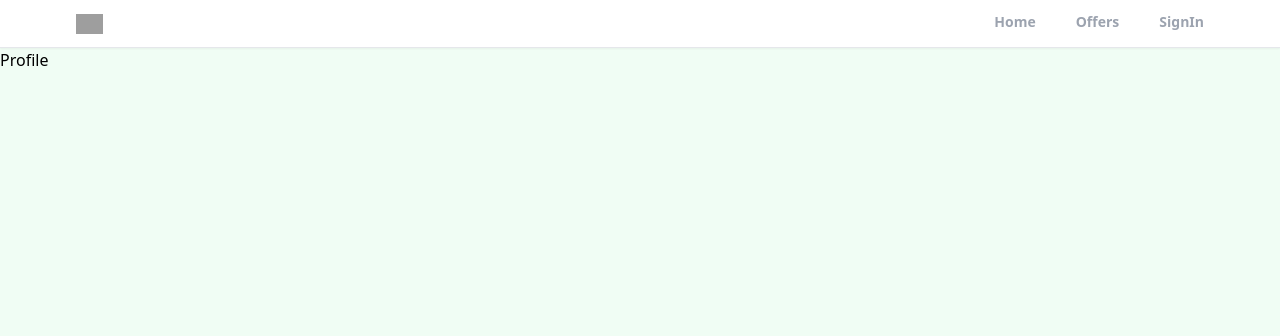
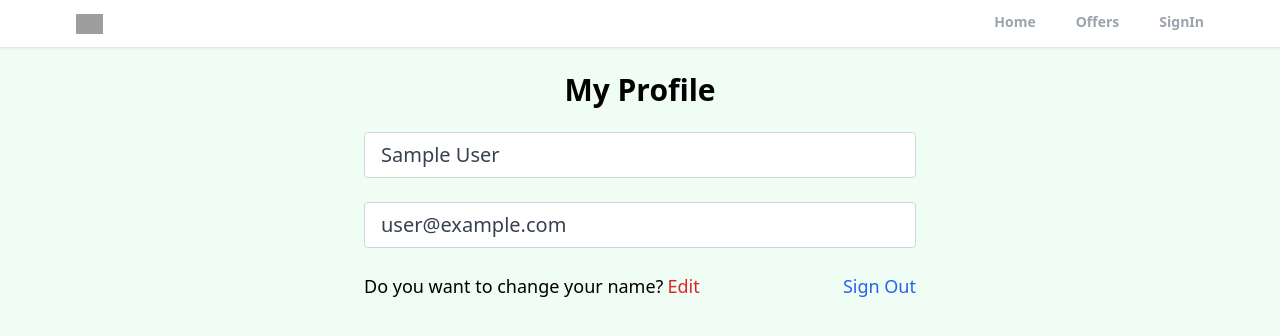
Before and after one commit to monika140/realtor-clone, a React (Create React App) app: page /profile in a window 1280 px wide. Shown: the top 336 px of the page. Built offline with nearby package versions, Linux system fonts and the light colour scheme; no server answers; sample sign-in values are in the browser's storage; grey boxes are pictures that could not be loaded.

Commit message:
create private route and custom hook for protecting profile page and add the logout functionality

```diff
--- a/src/App.js
+++ b/src/App.js
@@ -1,6 +1,7 @@
 import { BrowserRouter as Router, Routes, Route } from "react-router-dom";
 import Home from "./pages/Home";
 import Profile from "./pages/Profile";
+import PrivateRoute from "./components/PrivateRoute";
 import SignIn from "./pages/SignIn";
 import SignUp from "./pages/SignUp";
 import Offers from "./pages/Offers";
@@ -9,15 +10,16 @@ import Header from "./components/Header";
 import { ToastContainer } from "react-toastify";
 import "react-toastify/dist/ReactToastify.css";
 
-
 function App() {
   return (
     <>
       <Router>
         <Header />
         <Routes>
-          <Route path="/" element={<Home />}></Route>
-          <Route path="/profile" element={<Profile />}></Route>
+          <Route path="/" element={<Home />}></Route>{" "}
+          <Route path="/profile" element={<PrivateRoute />}>
+            <Route path="/profile" element={<Profile />} />
+          </Route>
           <Route path="/offers" element={<Offers />}></Route>
           <Route path="/sign-in" element={<SignIn />}></Route>
           <Route path="/sign-up" element={<SignUp />}></Route>
--- /dev/null
+++ b/src/components/PrivateRoute.js
@@ -0,0 +1,14 @@
+import React from "react";
+import { Navigate, Outlet } from "react-router-dom";
+import useAuthStatus from "../hooks/useAuthStatus";
+//import Spinner from "./Spinner";
+const PrivateRoute = () => {
+  const { loggedIn, checkingStatus } = useAuthStatus();
+     if (checkingStatus) {
+       return <h1>loading</h1>;
+     }
+
+  return loggedIn ? <Outlet /> : <Navigate to="/sign-in" />;
+};
+
+export default PrivateRoute;
--- /dev/null
+++ b/src/hooks/useAuthStatus.js
@@ -0,0 +1,22 @@
+import { getAuth, onAuthStateChanged } from "firebase/auth";
+import  { useEffect, useState } from "react";
+
+const useAuthStatus = () => {
+  const [loggedIn, setLoggedIn] = useState(false);
+  const [checkingStatus, setCheckingStatus] = useState(true);
+
+  useEffect(() => {
+    const auth = getAuth();
+    console.log(auth);
+    onAuthStateChanged(auth, (user) => {
+      if (user) {
+        setLoggedIn(true);
+      }
+      setCheckingStatus(false);
+    });
+  }, []);
+
+  return { loggedIn, checkingStatus };
+};
+
+export default useAuthStatus;
--- a/src/pages/Profile.js
+++ b/src/pages/Profile.js
@@ -1,7 +1,61 @@
-import React from "react";
+import React, { useState } from "react";
+import { getAuth } from "firebase/auth";
+import { useNavigate } from "react-router-dom";
 
-function Profile() {
-  return <div>Profile</div>;
-}
+const Profile = () => {
+  const auth = getAuth();
+  const navigate = useNavigate();
+  const [formData, setFormData] = useState({
+    name: auth.currentUser.displayName,
+    email: auth.currentUser.email,
+  });
+  const { name, email } = formData;
+  const onLogout = () => {
+    auth.signOut();
+    navigate("/");
+  };
 
+  return (
+    <>
+      <section className="max-w-6xl mx-auto flex justify-center items-center flex-col">
+        <h1 className="text-3xl text-center mt-6 font-bold">My Profile</h1>
+        <div className="w-full md:w-[50%] mt-6 px-3">
+          <form>
+            {/* Name Input */}
+            <input
+              type="text"
+              id="name"
+              value={name}
+              disabled
+              className=" mb-6 w-full px-4 py-2 text-xl text-gray-700
+            bg-white border border-gray-300 rounded transition ease-in-out "
+            />
+            {/* Email Input */}
+            <input
+              type="email"
+              id="email"
+              value={email}
+              disabled
+              className="mb-6 w-full px-4 py-2 text-xl text-gray-700 bg-white border border-gray-300 rounded transition ease-in-out"
+            />
+            <div className="flex justify-between whitespace-nowrap text-sm sm:text-lg mb-6">
+              <p className="flex items-center ">
+                Do you want to change your name?
+                <span className="text-red-600 hover:text-red-700 transition ease-in-out duration-200 ml-1 cursor-pointer">
+                  Edit
+                </span>
+              </p>
+              <p
+                onclick={onLogout}
+                className="text-blue-600 hover:text-blue-800 transition duration-200 ease-in-out cursor-pointer"
+              >
+                Sign Out
+              </p>
+            </div>
+          </form>
+        </div>
+      </section>
+    </>
+  );
+};
 export default Profile;
```
